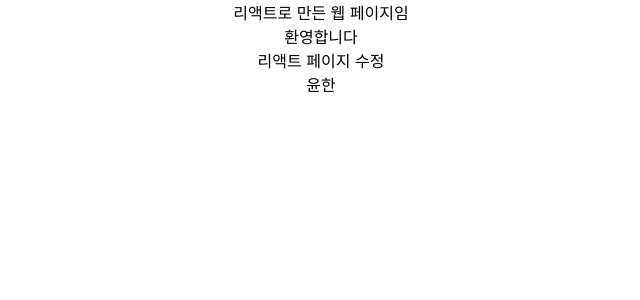
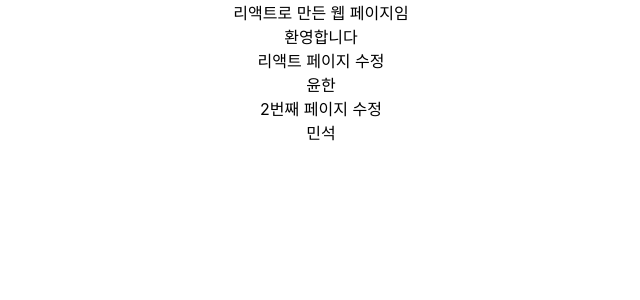
Before and after one commit to rokmc1256/2024_hoseo_project, a React (Create React App) app in the folder hoseo_graduation/: page / in a window 1280 px wide. Shown: the top 300 px of the page, without its empty margins (319-959 px from the left). Built offline with nearby package versions, Linux system fonts and the light colour scheme.

Commit message:
민석이가 수정함

```diff
--- a/hoseo_graduation/src/App.js
+++ b/hoseo_graduation/src/App.js
@@ -8,6 +8,8 @@ function App() {
       <div>환영합니다</div>
       <div>리액트 페이지 수정</div>
       <div>윤한</div>
+      <div>2번째 페이지 수정</div>
+      <div>민석</div>
     </div>
   );
 }
```
